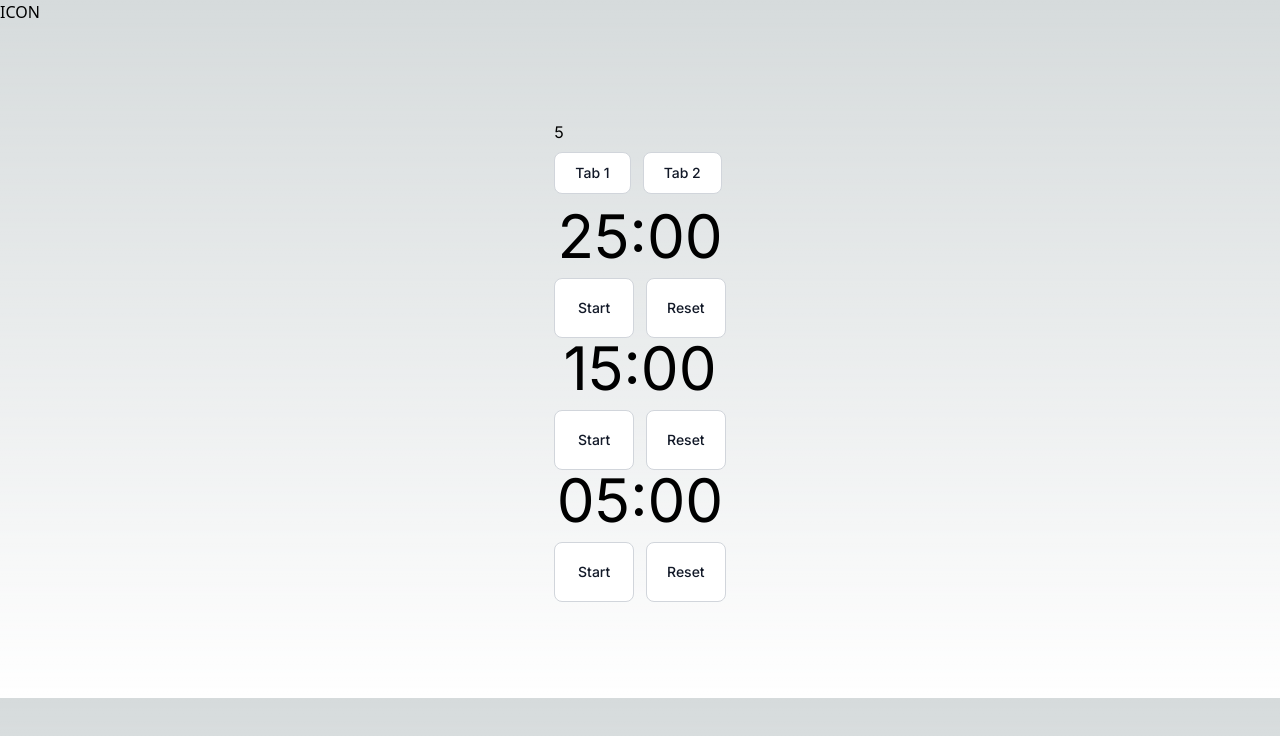
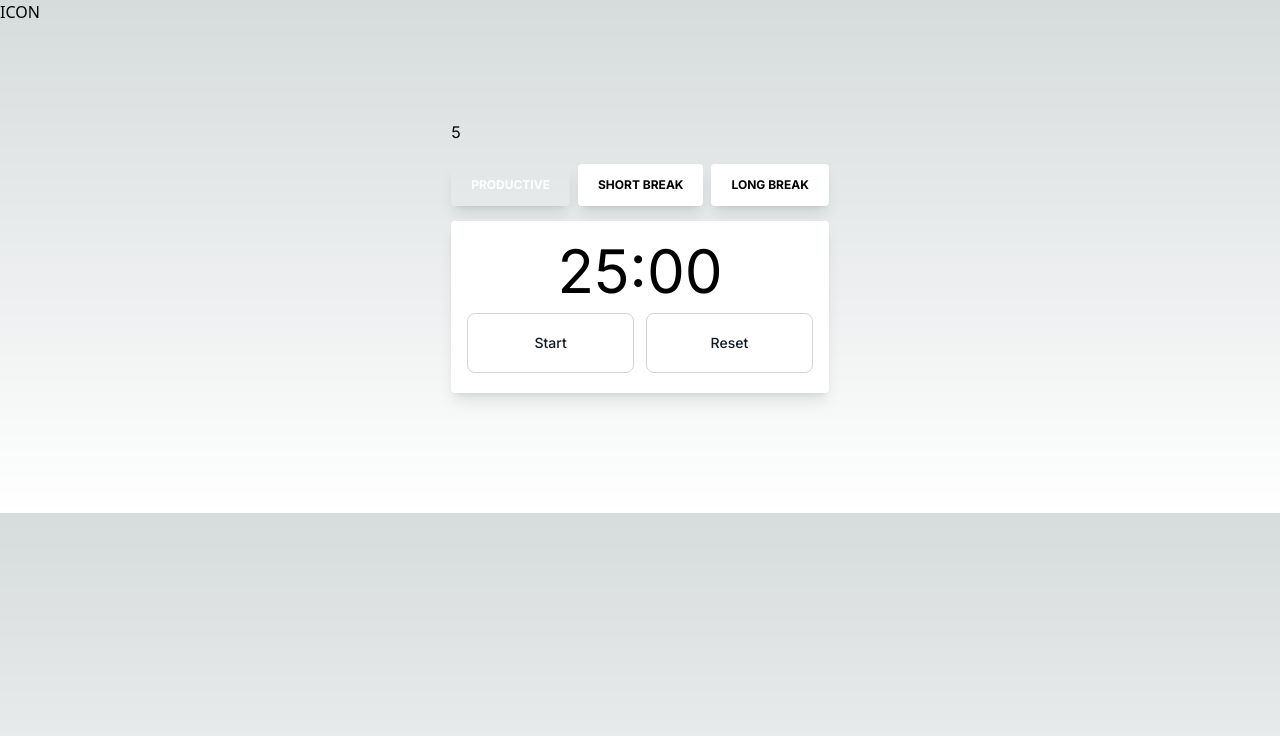
Before and after one commit to Devon-McGrath-github/dorodoro, a Next.js app: page / in a window 1280 px wide. Shown: the top 736 px of the page. Built offline with nearby package versions, Linux system fonts and the light colour scheme.

Commit message:
Rework Tabs

```diff
--- a/components/Tabs/Tabs.tsx
+++ b/components/Tabs/Tabs.tsx
@@ -1,53 +1,94 @@
-import { WithRouterProps } from 'next/dist/client/with-router';
-import Link from 'next/link';
-import { withRouter, NextRouter } from 'next/router';
+import { useState } from 'react';
+import Timer from '../Timer/index';
 
-interface withRouterProps {
-  router: NextRouter;
-}
-
-const Tabs = ({ router }: WithRouterProps) => {
-  const {
-    query: { tab },
-  } = router;
-
-  // split Links into "Tab" components, pass durations?
-  const isTabOne = tab === '1' || tab === null;
-  const isTabTwo = tab === '2';
+const Tabs = () => {
+  const [openTab, setOpenTab] = useState(1);
 
   return (
     <>
-      <div className="mb-3 flex gap-3">
-        <Link
-          selected={isTabOne}
-          className="text-gray-900 bg-white border border-gray-300 focus:outline-none hover:bg-gray-100 focus:ring-gray-200 font-medium rounded-lg text-sm px-5 py-2.5 dark:bg-gray-800 dark:text-white dark:border-gray-600 dark:hover:bg-gray-700 dark:hover:border-gray-600 dark:focus:ring-gray-700"
-          href={{ pathname: '/', query: { tab: '1' } }}
-        >
-          Tab 1
-        </Link>
-
-        <Link
-          selected={isTabTwo}
-          className="text-gray-900 bg-white border border-gray-300 focus:outline-none hover:bg-gray-100 focus:ring-gray-200 font-medium rounded-lg text-sm px-5 py-2.5 dark:bg-gray-800 dark:text-white dark:border-gray-600 dark:hover:bg-gray-700 dark:hover:border-gray-600 dark:focus:ring-gray-700"
-          href={{ pathname: '/', query: { tab: '2' } }}
-        >
-          Tab 2
-        </Link>
-
-        {/* <Link
-          className="text-gray-900 bg-white border border-gray-300 focus:outline-none hover:bg-gray-100 focus:ring-gray-200 font-medium rounded-lg text-sm px-5 py-2.5 dark:bg-gray-800 dark:text-white dark:border-gray-600 dark:hover:bg-gray-700 dark:hover:border-gray-600 dark:focus:ring-gray-700"
-          href={{ pathname: '/', query: { tab: '3' } }}
-        >
-          Tab 3
-        </Link> */}
-      </div>
-
-      <div>
-        {isTabOne && <>This is tab one content</>}
-        {isTabTwo && <>This is tab two content</>}
+      <div className="flex flex-wrap">
+        <div className="w-full">
+          <ul
+            className="flex mb-0 list-none flex-wrap pt-3 pb-4 flex-row"
+            role="tablist"
+          >
+            <li className="-mb-px mr-2 last:mr-0 flex-auto text-center">
+              <a
+                className={
+                  'text-xs font-bold uppercase px-5 py-3 shadow-lg rounded block leading-normal ' +
+                  (openTab === 1
+                    ? 'text-white bg-blueGray-600'
+                    : 'text-blueGray-600 bg-white')
+                }
+                onClick={(e) => {
+                  e.preventDefault();
+                  setOpenTab(1);
+                }}
+                data-toggle="tab"
+                href="#link1"
+                role="tablist"
+              >
+                Productive
+              </a>
+            </li>
+            <li className="-mb-px mr-2 last:mr-0 flex-auto text-center">
+              <a
+                className={
+                  'text-xs font-bold uppercase px-5 py-3 shadow-lg rounded block leading-normal ' +
+                  (openTab === 2
+                    ? 'text-white bg-blueGray-600'
+                    : 'text-blueGray-600 bg-white')
+                }
+                onClick={(e) => {
+                  e.preventDefault();
+                  setOpenTab(2);
+                }}
+                data-toggle="tab"
+                href="#link2"
+                role="tablist"
+              >
+                Short Break
+              </a>
+            </li>
+            <li className="-mb-px mr-2 last:mr-0 flex-auto text-center">
+              <a
+                className={
+                  'text-xs font-bold uppercase px-5 py-3 shadow-lg rounded block leading-normal ' +
+                  (openTab === 3
+                    ? 'text-white bg-blueGray-600'
+                    : 'text-blueGray-600 bg-white')
+                }
+                onClick={(e) => {
+                  e.preventDefault();
+                  setOpenTab(3);
+                }}
+                data-toggle="tab"
+                href="#link3"
+                role="tablist"
+              >
+                Long Break
+              </a>
+            </li>
+          </ul>
+          <div className="relative flex flex-col min-w-0 break-words bg-white w-full mb-6 shadow-lg rounded">
+            <div className="px-4 py-5 flex-auto">
+              <div className="tab-content tab-space">
+                <div className={openTab === 1 ? 'block' : 'hidden'} id="link1">
+                  <Timer duration={1500} />
+                </div>
+                <div className={openTab === 2 ? 'block' : 'hidden'} id="link2">
+                  <Timer duration={900} />
+                </div>
+                <div className={openTab === 3 ? 'block' : 'hidden'} id="link3">
+                  <Timer duration={300} />
+                </div>
+              </div>
+            </div>
+          </div>
+        </div>
       </div>
     </>
   );
 };
 
-export default withRouter(Tabs);
+export default Tabs;
--- a/pages/index.tsx
+++ b/pages/index.tsx
@@ -34,10 +34,6 @@ export default function Home() {
           </Head>
 
           <Tabs />
-
-          <Timer duration={1500} />
-          <Timer duration={900} />
-          <Timer duration={300} />
         </div>
       </main>
     </Layout>
```
